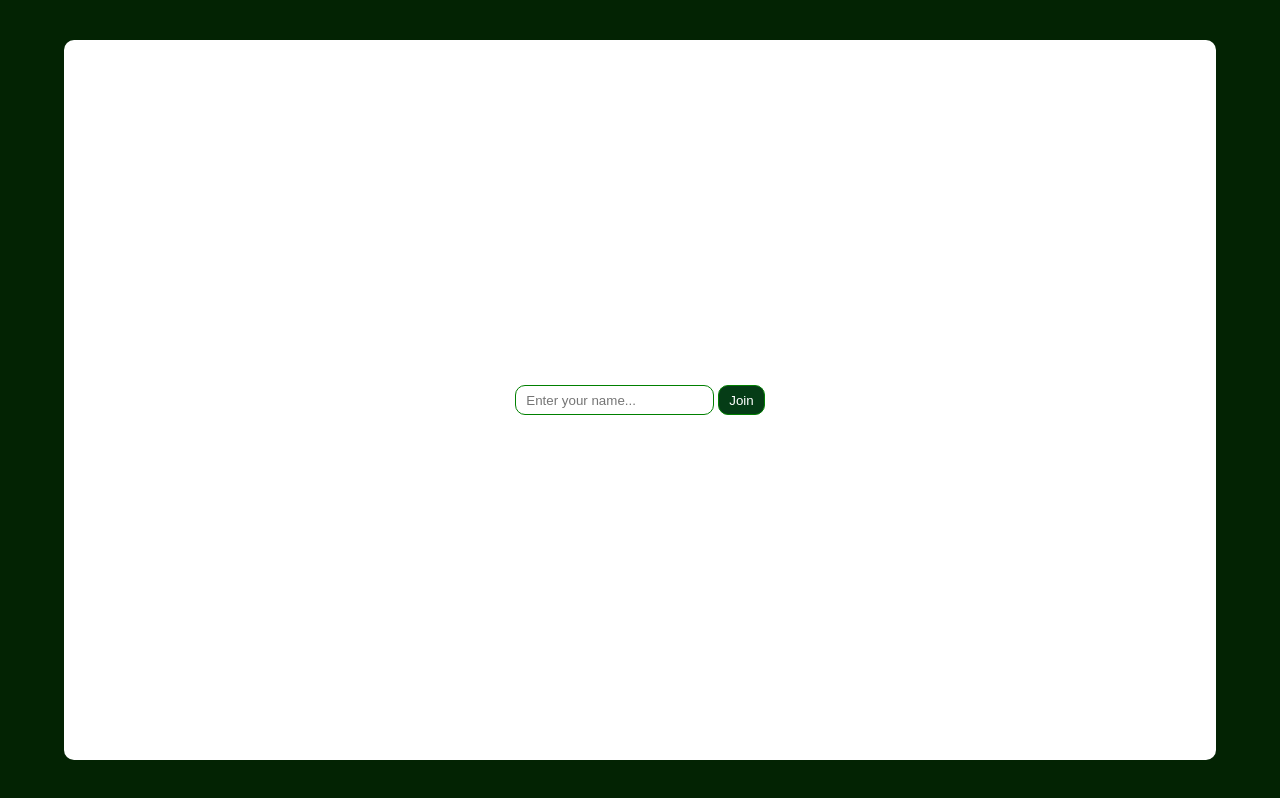
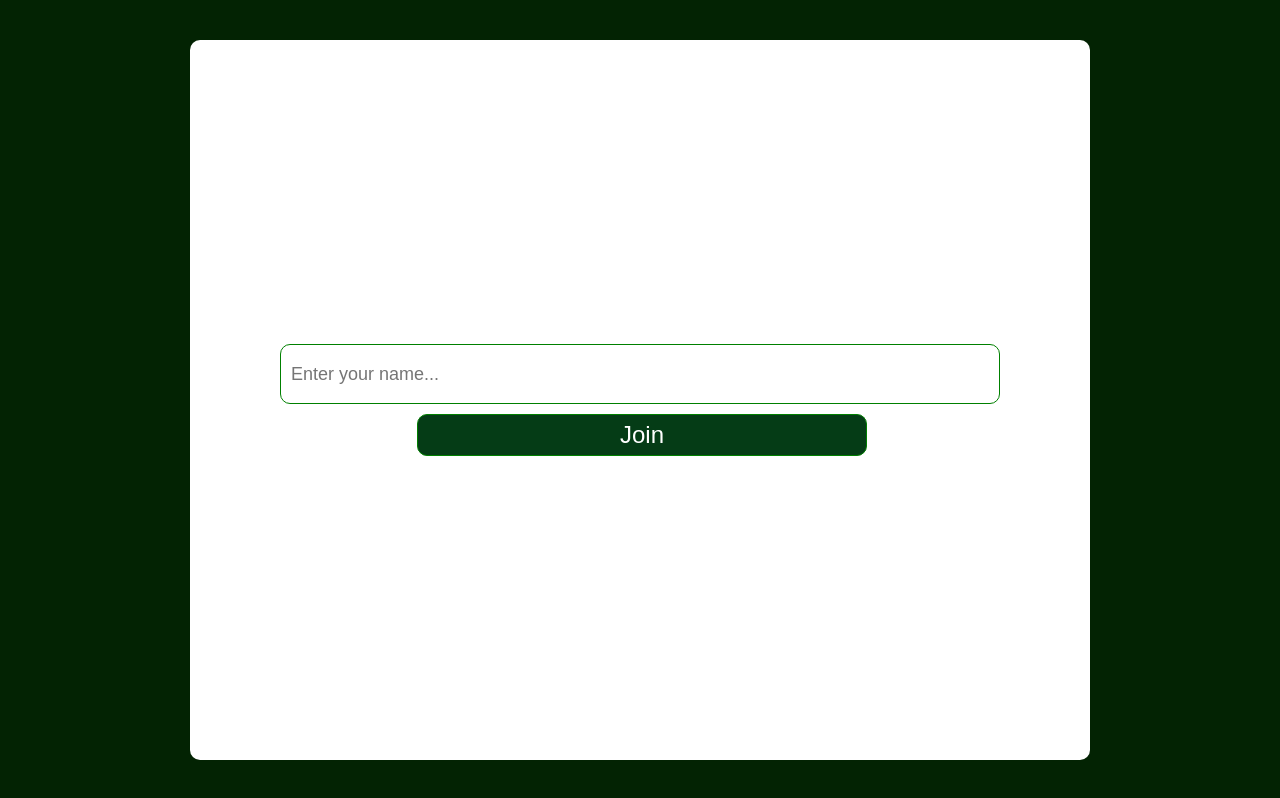
Before and after one commit to eleonora-demikh/web-socket_test-task, a React (Create React App) app: page / in a window 1280 px wide. Built offline with nearby package versions, Linux system fonts and the light colour scheme.

Commit message:
fixed frontend

```diff
--- a/src/App.css
+++ b/src/App.css
@@ -1,7 +1,8 @@
 * {
-    margin: 0;
-    padding: 0;
-    box-sizing: border-box;
+  margin: 0;
+  padding: 0;
+  box-sizing: border-box;
+  font-size: large;
 }
 
 .container {
@@ -21,18 +22,28 @@
 }
 
 .btn {
-  height: 30px;
-  padding: 0 10px;
-  margin-left: 4px;
   border: 1px solid green;
   background-color: #053c16;
   border-radius: 10px;
   color: white;
+  height: 30px;
+  padding: 0 10px;
+  margin-left: 4px;
+  height: 42px;
+  max-height: 60px;
+  font-size: large;
+}
+
+.join-btn {
+  margin-top: 10px;
+  width: 50%;
+  font-size: x-large;
 }
 
 .chat-container {
   position: relative;
   width: 90%;
+  max-width: 900px;
   height: 90%;
   background-color: white;
   border-radius: 10px;
@@ -40,23 +51,34 @@
 
 .join-container {
   display: flex;
+  flex-direction: column;
   align-items: center;
   justify-content: center;
 }
 
+.join-textarea {
+  width: 80%;
+  height: 10%;
+  max-height: 60px;
+  font-size: large;
+}
+
 .chat-textarea {
-  width: calc(100% - 70px);
-  margin-left: 6px;
+  max-width: 80%;
+  width: 100%;
+  height: 100%;
 }
 
 .chat-textarea-container {
   position: absolute;
+  display: flex;
+  justify-content: center;
   width: 100%;
   bottom: 10px;
 }
 
 .messages {
- height: calc(100% - 50px);
+ height: 90%;
  padding: 10px;
  display: flex;
  flex-direction: column-reverse;
--- a/src/Chat.jsx
+++ b/src/Chat.jsx
@@ -27,6 +27,7 @@ const ChatApp = () => {
   });
 
   const connect = async () => {
+    if (username.trim().length > 0) {
       socket.current = new WebSocket("wss://chat-test-task.onrender.com");
 
       socket.current.onopen = () => {
@@ -48,6 +49,7 @@ const ChatApp = () => {
       socket.current.onerror = () => {
         console.log("Something went wrong");
       };
+    }
   }
 
   const handleSendMessage = async () => {
@@ -71,10 +73,10 @@ const ChatApp = () => {
             type='text'
             value={username}
             onChange={(e) => setUsername(e.target.value)}
-            className='text-area'
+            className='text-area join-textarea'
             placeholder='Enter your name...'
           />
-          <button className='btn' onClick={connect}>
+          <button className='btn join-btn' onClick={connect}>
             Join
           </button>
         </div>
@@ -99,7 +101,7 @@ const ChatApp = () => {
                     message.username === username ? "outcoming" : "incoming"
                   }`}
                 >
-                  <h6 className='username'>{message.username}</h6>
+                  <h5 className='username'>{message.username}</h5>
                   {message.message}
                 </div>
               )}
```
Also changed, not shown: 11 other files (tests, documents, lock files or other folders). Lines whose indentation alone changed are shown as unchanged.
